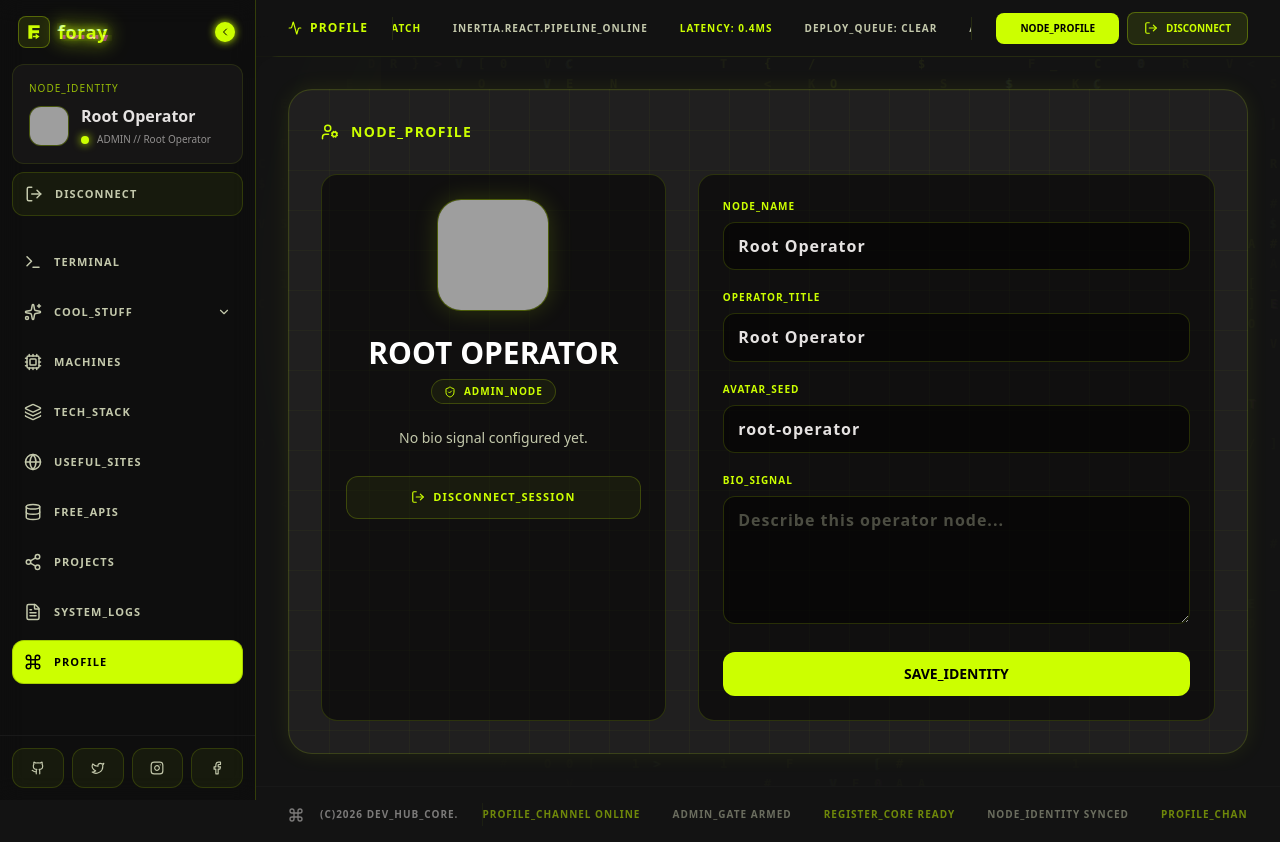
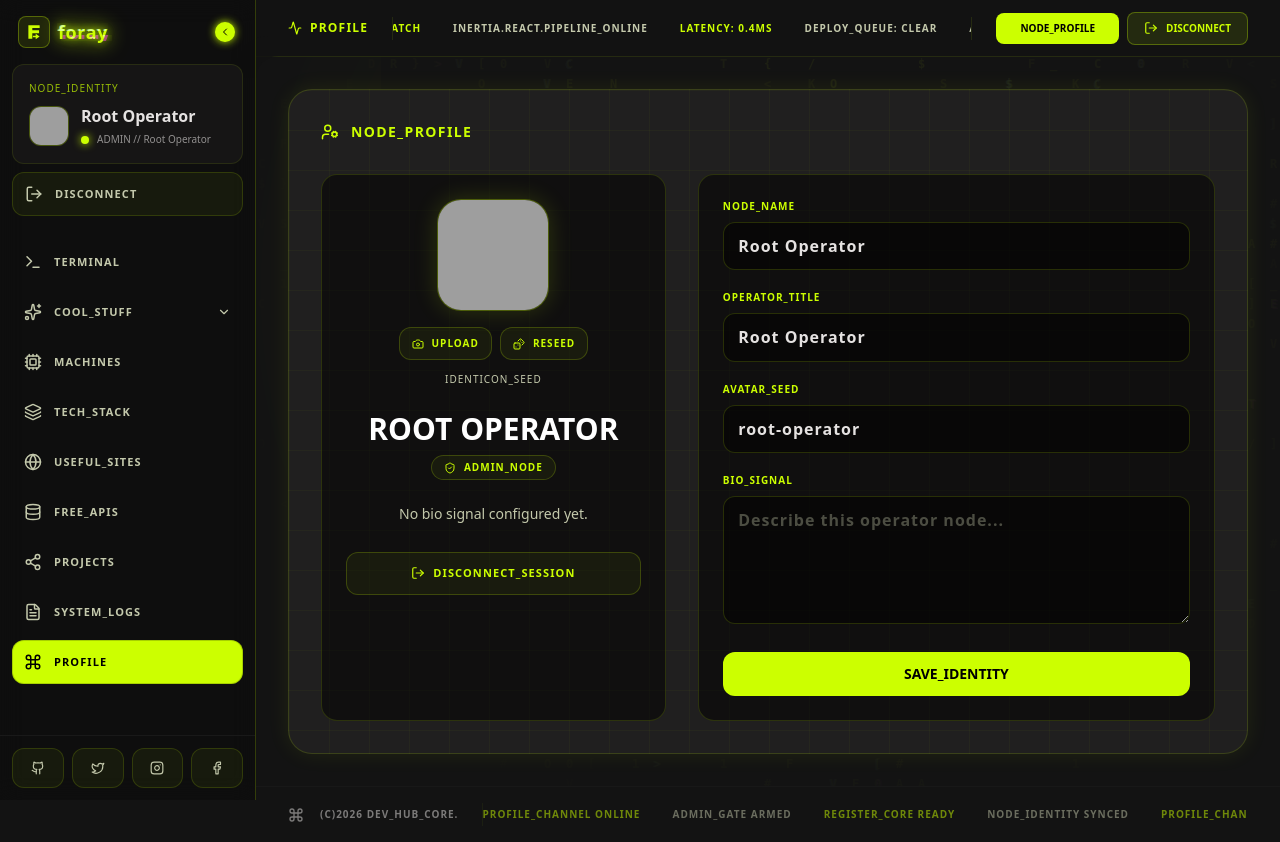
Before and after one commit to robin-foray/cyber, a Laravel app: page /profile in a window 1280 px wide. Run offline with Laravel 12, Linux system fonts and the light colour scheme; a user stored in the database is signed in; data comes from the database, SQL or seed files in the repository; style sheets or scripts are compiled from the project's sources; some libraries are stand-ins or nearby versions; some web fonts are replaced; grey boxes are pictures that could not be loaded.

Commit message:
Allow custom profile avatar upload with DiceBear fallback.
Operators can upload, reseed, or clear their profile picture on /profile.
Uploaded images live on the public disk; avatar_seed still drives the
identicon when no custom file is set.

Co-authored-by: robin-foray <robin-foray@users.noreply.github.com>

```diff
--- a/app/Console/Commands/ForayInstallCommand.php
+++ b/app/Console/Commands/ForayInstallCommand.php
@@ -32,6 +32,9 @@ class ForayInstallCommand extends Command
             return self::FAILURE;
         }
 
+        $this->components->info('Linking public storage...');
+        $this->callSilently('storage:link');
+
         $this->components->info('Clearing application cache...');
         $this->callSilently('cache:clear');
 
--- a/app/Http/Controllers/ProfileController.php
+++ b/app/Http/Controllers/ProfileController.php
@@ -4,6 +4,7 @@ namespace App\Http\Controllers;
 
 use Illuminate\Http\RedirectResponse;
 use Illuminate\Http\Request;
+use Illuminate\Support\Facades\Storage;
 use Inertia\Inertia;
 use Inertia\Response;
 
@@ -27,9 +28,31 @@ class ProfileController extends Controller
             'title' => ['nullable', 'string', 'max:120'],
             'avatar_seed' => ['nullable', 'string', 'max:120'],
             'bio' => ['nullable', 'string', 'max:1000'],
+            'avatar' => ['nullable', 'image', 'max:2048'],
+            'remove_avatar' => ['sometimes', 'boolean'],
         ]);
 
-        $request->user()->fill($validated)->save();
+        $user = $request->user();
+
+        if ($request->boolean('remove_avatar') && $user->avatar_path) {
+            Storage::disk('public')->delete($user->avatar_path);
+            $user->avatar_path = null;
+        }
+
+        if ($request->hasFile('avatar')) {
+            if ($user->avatar_path) {
+                Storage::disk('public')->delete($user->avatar_path);
+            }
+
+            $user->avatar_path = $request->file('avatar')->store('avatars', 'public');
+        }
+
+        $user->fill([
+            'name' => $validated['name'],
+            'title' => $validated['title'] ?? null,
+            'avatar_seed' => $validated['avatar_seed'] ?? null,
+            'bio' => $validated['bio'] ?? null,
+        ])->save();
 
         return to_route('profile.show')->with('status', 'identity-updated');
     }
--- a/app/Http/Middleware/HandleInertiaRequests.php
+++ b/app/Http/Middleware/HandleInertiaRequests.php
@@ -2,6 +2,7 @@
 
 namespace App\Http\Middleware;
 
+use App\Services\ContentService;
 use Illuminate\Foundation\Inspiring;
 use Illuminate\Http\Request;
 use Inertia\Middleware;
@@ -42,9 +43,9 @@ class HandleInertiaRequests extends Middleware
             'name' => config('app.name'),
             'quote' => ['message' => trim($message), 'author' => trim($author)],
             'auth' => [
-                'user' => $request->user()?->append(['avatar_url', 'is_admin']),
+                'user' => $request->user()?->append(['avatar_url', 'has_custom_avatar', 'is_admin']),
             ],
-            'cms' => app(\App\Services\ContentService::class)->sharedPayload(),
+            'cms' => app(ContentService::class)->sharedPayload(),
         ]);
     }
 }
--- a/app/Models/User.php
+++ b/app/Models/User.php
@@ -3,15 +3,17 @@
 namespace App\Models;
 
 // use Illuminate\Contracts\Auth\MustVerifyEmail;
+use Database\Factories\UserFactory;
 use Filament\Models\Contracts\FilamentUser;
 use Filament\Panel;
 use Illuminate\Database\Eloquent\Factories\HasFactory;
 use Illuminate\Foundation\Auth\User as Authenticatable;
 use Illuminate\Notifications\Notifiable;
+use Illuminate\Support\Facades\Storage;
 
 class User extends Authenticatable implements FilamentUser
 {
-    /** @use HasFactory<\Database\Factories\UserFactory> */
+    /** @use HasFactory<UserFactory> */
     use HasFactory, Notifiable;
 
     /**
@@ -26,6 +28,7 @@ class User extends Authenticatable implements FilamentUser
         'role',
         'title',
         'avatar_seed',
+        'avatar_path',
         'bio',
     ];
 
@@ -54,9 +57,18 @@ class User extends Authenticatable implements FilamentUser
 
     public function getAvatarUrlAttribute(): string
     {
+        if ($this->avatar_path) {
+            return Storage::disk('public')->url($this->avatar_path);
+        }
+
         $seed = urlencode($this->avatar_seed ?: $this->name ?: $this->email);
 
         return "https://api.dicebear.com/9.x/identicon/svg?seed={$seed}&backgroundColor=ccff00,111111&radius=18";
+    }
+
+    public function getHasCustomAvatarAttribute(): bool
+    {
+        return filled($this->avatar_path);
     }
 
     public function getIsAdminAttribute(): bool
--- a/resources/js/pages/profile.tsx
+++ b/resources/js/pages/profile.tsx
@@ -2,67 +2,190 @@ import { CyberLoadingZone } from '@/components/cyber/skeleton';
 import InputError from '@/components/input-error';
 import { type SharedData } from '@/types';
 import { Head, Link, useForm, usePage } from '@inertiajs/react';
-import { LogOut, ShieldCheck, UserCog } from 'lucide-react';
-import { FormEventHandler, type ReactNode } from 'react';
+import { Camera, Dices, ImageOff, LogOut, ShieldCheck, UserCog } from 'lucide-react';
+import { FormEventHandler, useEffect, useMemo, useRef, useState, type ReactNode } from 'react';
 
 type ProfileForm = {
     name: string;
     title: string;
     avatar_seed: string;
     bio: string;
+    avatar: File | null;
+    remove_avatar: boolean;
 };
 
 export default function Profile() {
     const { auth } = usePage<SharedData>().props;
     const user = auth.user;
+    const fileInputRef = useRef<HTMLInputElement>(null);
+    const [previewUrl, setPreviewUrl] = useState<string | null>(null);
 
     const { data, setData, patch, processing, errors, recentlySuccessful } = useForm<ProfileForm>({
         name: user?.name ?? '',
         title: user?.title ?? '',
         avatar_seed: user?.avatar_seed ?? user?.name ?? '',
         bio: user?.bio ?? '',
+        avatar: null,
+        remove_avatar: false,
     });
+
+    useEffect(() => {
+        if (!data.avatar) {
+            setPreviewUrl(null);
+            return;
+        }
+
+        const objectUrl = URL.createObjectURL(data.avatar);
+        setPreviewUrl(objectUrl);
+
+        return () => URL.revokeObjectURL(objectUrl);
+    }, [data.avatar]);
+
+    const displayAvatarUrl = useMemo(() => {
+        if (previewUrl) {
+            return previewUrl;
+        }
+
+        if (data.remove_avatar || !user?.has_custom_avatar) {
+            return buildIdenticonUrl(data.avatar_seed || data.name || user?.email || 'foray');
+        }
+
+        return user?.avatar_url ?? buildIdenticonUrl(data.avatar_seed || data.name || 'foray');
+    }, [previewUrl, data.remove_avatar, data.avatar_seed, data.name, user]);
+
+    const showingCustomUpload = Boolean(previewUrl) || (Boolean(user?.has_custom_avatar) && !data.remove_avatar);
 
     const submit: FormEventHandler = (event) => {
         event.preventDefault();
-        patch(route('profile.update'), { preserveScroll: true });
+        patch(route('profile.update'), {
+            forceFormData: true,
+            preserveScroll: true,
+            onSuccess: () => {
+                setData('avatar', null);
+                setData('remove_avatar', false);
+            },
+        });
     };
+
+    function pickAvatar() {
+        fileInputRef.current?.click();
+    }
+
+    function onAvatarSelected(file: File | null) {
+        if (!file) {
+            return;
+        }
+
+        setData('avatar', file);
+        setData('remove_avatar', false);
+    }
+
+    function clearCustomAvatar() {
+        setData('avatar', null);
+        setData('remove_avatar', true);
+
+        if (fileInputRef.current) {
+            fileInputRef.current.value = '';
+        }
+    }
+
+    function reseedAvatar() {
+        const seed = `node-${Math.random().toString(36).slice(2, 10)}`;
+        setData('avatar_seed', seed);
+        setData('avatar', null);
+        setData('remove_avatar', Boolean(user?.has_custom_avatar));
+
+        if (fileInputRef.current) {
+            fileInputRef.current.value = '';
+        }
+    }
 
     return (
         <>
             <Head title="Profile" />
-            <section className="cyber-grid min-w-0 overflow-hidden rounded-3xl border border-primary/15 bg-surface p-4 shadow-[0_0_22px_rgba(204,255,0,0.08)] sm:p-6 md:p-8">
-                <div className="mb-8 flex items-center gap-3 text-sm font-bold tracking-widest text-primary">
+            <section className="cyber-grid border-primary/15 bg-surface min-w-0 overflow-hidden rounded-3xl border p-4 shadow-[0_0_22px_rgba(204,255,0,0.08)] sm:p-6 md:p-8">
+                <div className="text-primary mb-8 flex items-center gap-3 text-sm font-bold tracking-widest">
                     <UserCog size={18} />
                     NODE_PROFILE
                 </div>
 
                 <div className="grid gap-8 lg:grid-cols-[0.8fr_1.2fr]">
-                    <aside className="rounded-2xl border border-primary/15 bg-black/50 p-6">
-                        <div className="mx-auto flex h-28 w-28 items-center justify-center overflow-hidden rounded-3xl border border-primary/25 bg-primary/10 shadow-[0_0_24px_rgba(204,255,0,0.16)]">
-                            {user?.avatar_url && <img src={user.avatar_url} alt={user.name} className="h-full w-full object-cover" />}
+                    <aside className="border-primary/15 rounded-2xl border bg-black/50 p-6">
+                        <button
+                            type="button"
+                            onClick={pickAvatar}
+                            className="border-primary/25 bg-primary/10 group relative mx-auto flex h-28 w-28 items-center justify-center overflow-hidden rounded-3xl border shadow-[0_0_24px_rgba(204,255,0,0.16)] transition-all hover:border-primary/60 hover:shadow-[0_0_28px_rgba(204,255,0,0.28)]"
+                            aria-label="Change profile picture"
+                            title="Change profile picture"
+                        >
+                            <img src={displayAvatarUrl} alt={user?.name ?? 'avatar'} className="h-full w-full object-cover" />
+                            <span className="absolute inset-0 flex items-center justify-center bg-black/55 opacity-0 transition-opacity group-hover:opacity-100 group-focus-visible:opacity-100">
+                                <Camera size={22} className="text-primary" />
+                            </span>
+                        </button>
+
+                        <div className="mt-4 flex flex-wrap justify-center gap-2">
+                            <button
+                                type="button"
+                                onClick={pickAvatar}
+                                className="border-primary/20 bg-primary/5 text-primary inline-flex items-center gap-2 rounded-xl border px-3 py-2 text-[10px] font-bold tracking-widest uppercase transition-all hover:border-primary/50 hover:bg-primary hover:text-black"
+                            >
+                                <Camera size={12} />
+                                Upload
+                            </button>
+                            <button
+                                type="button"
+                                onClick={reseedAvatar}
+                                className="border-primary/20 bg-primary/5 text-primary inline-flex items-center gap-2 rounded-xl border px-3 py-2 text-[10px] font-bold tracking-widest uppercase transition-all hover:border-primary/50 hover:bg-primary hover:text-black"
+                            >
+                                <Dices size={12} />
+                                Reseed
+                            </button>
+                            {showingCustomUpload && (
+                                <button
+                                    type="button"
+                                    onClick={clearCustomAvatar}
+                                    className="border-primary/20 bg-primary/5 text-primary inline-flex items-center gap-2 rounded-xl border px-3 py-2 text-[10px] font-bold tracking-widest uppercase transition-all hover:border-primary/50 hover:bg-primary hover:text-black"
+                                >
+                                    <ImageOff size={12} />
+                                    Clear
+                                </button>
+                            )}
                         </div>
+
+                        <p className="text-on-surface-variant mt-3 text-center text-[10px] tracking-widest uppercase">
+                            {showingCustomUpload ? 'custom_signal' : 'identicon_seed'}
+                        </p>
+
                         <div className="mt-6 text-center">
                             <h1 className="font-display text-3xl font-bold text-white uppercase">{user?.name}</h1>
-                            <div className="mt-2 inline-flex items-center gap-2 rounded-full border border-primary/20 bg-primary/5 px-3 py-1 text-[10px] font-bold tracking-widest text-primary uppercase">
+                            <div className="border-primary/20 bg-primary/5 text-primary mt-2 inline-flex items-center gap-2 rounded-full border px-3 py-1 text-[10px] font-bold tracking-widest uppercase">
                                 <ShieldCheck size={12} />
                                 {user?.is_admin ? 'admin_node' : 'member_node'}
                             </div>
-                            <p className="mt-5 text-sm leading-7 text-on-surface-variant">{user?.bio || 'No bio signal configured yet.'}</p>
+                            <p className="text-on-surface-variant mt-5 text-sm leading-7">{user?.bio || 'No bio signal configured yet.'}</p>
                         </div>
 
                         <Link
                             href={route('logout')}
                             method="post"
                             as="button"
-                            className="mt-6 flex w-full items-center justify-center gap-2 rounded-xl border border-primary/20 bg-primary/5 px-4 py-3 text-[11px] font-bold tracking-widest text-primary uppercase transition-all hover:border-primary/50 hover:bg-primary hover:text-black hover:shadow-[0_0_14px_rgba(204,255,0,0.45)]"
+                            className="border-primary/20 bg-primary/5 text-primary mt-6 flex w-full items-center justify-center gap-2 rounded-xl border px-4 py-3 text-[11px] font-bold tracking-widest uppercase transition-all hover:border-primary/50 hover:bg-primary hover:text-black hover:shadow-[0_0_14px_rgba(204,255,0,0.45)]"
                         >
                             <LogOut size={14} />
                             Disconnect_Session
                         </Link>
                     </aside>
 
-                    <form className="rounded-2xl border border-primary/15 bg-black/50 p-6" onSubmit={submit}>
+                    <form className="border-primary/15 rounded-2xl border bg-black/50 p-6" onSubmit={submit}>
+                        <input
+                            ref={fileInputRef}
+                            type="file"
+                            accept="image/*"
+                            className="hidden"
+                            onChange={(event) => onAvatarSelected(event.target.files?.[0] ?? null)}
+                        />
+
                         <CyberLoadingZone loading={processing} label="identity_sync" fields={4}>
                             <div className="grid gap-5">
                                 <CyberField label="Node_Name" error={errors.name}>
@@ -77,8 +200,10 @@ export default function Profile() {
                                         onChange={(e) => setData('avatar_seed', e.target.value)}
                                         className="cyber-input"
                                         placeholder="unique avatar signal"
+                                        disabled={showingCustomUpload}
                                     />
                                 </CyberField>
+                                <InputError message={errors.avatar} />
                                 <CyberField label="Bio_Signal" error={errors.bio}>
                                     <textarea
                                         value={data.bio}
@@ -91,13 +216,13 @@ export default function Profile() {
                                 <button
                                     type="submit"
                                     disabled={processing}
-                                    className="font-display mt-2 flex items-center justify-center gap-3 rounded-xl bg-primary px-6 py-3 text-sm font-bold text-black uppercase transition-all hover:shadow-[0_0_18px_rgba(204,255,0,0.45)] disabled:opacity-60"
+                                    className="font-display bg-primary mt-2 flex items-center justify-center gap-3 rounded-xl px-6 py-3 text-sm font-bold text-black uppercase transition-all hover:shadow-[0_0_18px_rgba(204,255,0,0.45)] disabled:opacity-60"
                                 >
                                     Save_Identity
                                 </button>
 
                                 {recentlySuccessful && (
-                                    <div className="rounded-xl border border-primary/20 bg-primary/5 p-3 text-center text-[10px] font-bold tracking-widest text-primary uppercase">
+                                    <div className="border-primary/20 bg-primary/5 text-primary rounded-xl border p-3 text-center text-[10px] font-bold tracking-widest uppercase">
                                         identity updated
                                     </div>
                                 )}
@@ -110,9 +235,13 @@ export default function Profile() {
     );
 }
 
+function buildIdenticonUrl(seed: string) {
+    return `https://api.dicebear.com/9.x/identicon/svg?seed=${encodeURIComponent(seed)}&backgroundColor=ccff00,111111&radius=18`;
+}
+
 function CyberField({ label, error, children }: { label: string; error?: string; children: ReactNode }) {
     return (
-        <label className="grid gap-2 text-[10px] font-bold tracking-widest text-primary uppercase">
+        <label className="text-primary grid gap-2 text-[10px] font-bold tracking-widest uppercase">
             {label}
             {children}
             <InputError message={error} />
--- a/resources/js/types/index.ts
+++ b/resources/js/types/index.ts
@@ -35,10 +35,12 @@ export interface User {
     email: string;
     avatar?: string;
     avatar_url?: string;
+    has_custom_avatar?: boolean;
     role?: 'admin' | 'member' | string;
     title?: string | null;
     bio?: string | null;
     avatar_seed?: string | null;
+    avatar_path?: string | null;
     is_admin?: boolean;
     email_verified_at: string | null;
     created_at: string;
```
Also changed, not shown: AGENTS.md (+3 -2 lines), tests/Feature/CyberProfileTest.php (+60 -0 lines), .cursor/skills/cyber-ui/SKILL.md, .cursor/skills/foray-auth-gate/SKILL.md, database/migrations/2026_08_07_045417_add_avatar_path_to_users_table.php (added).
